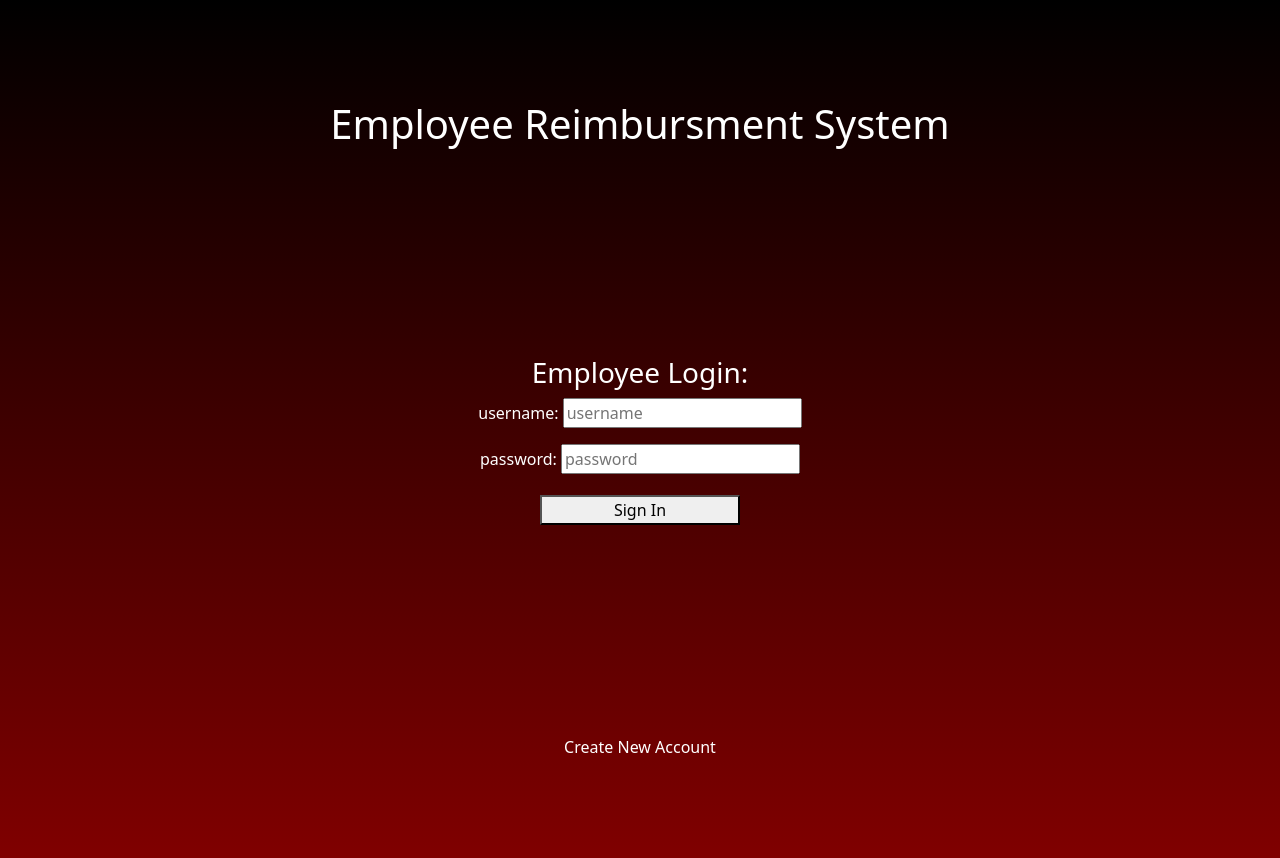
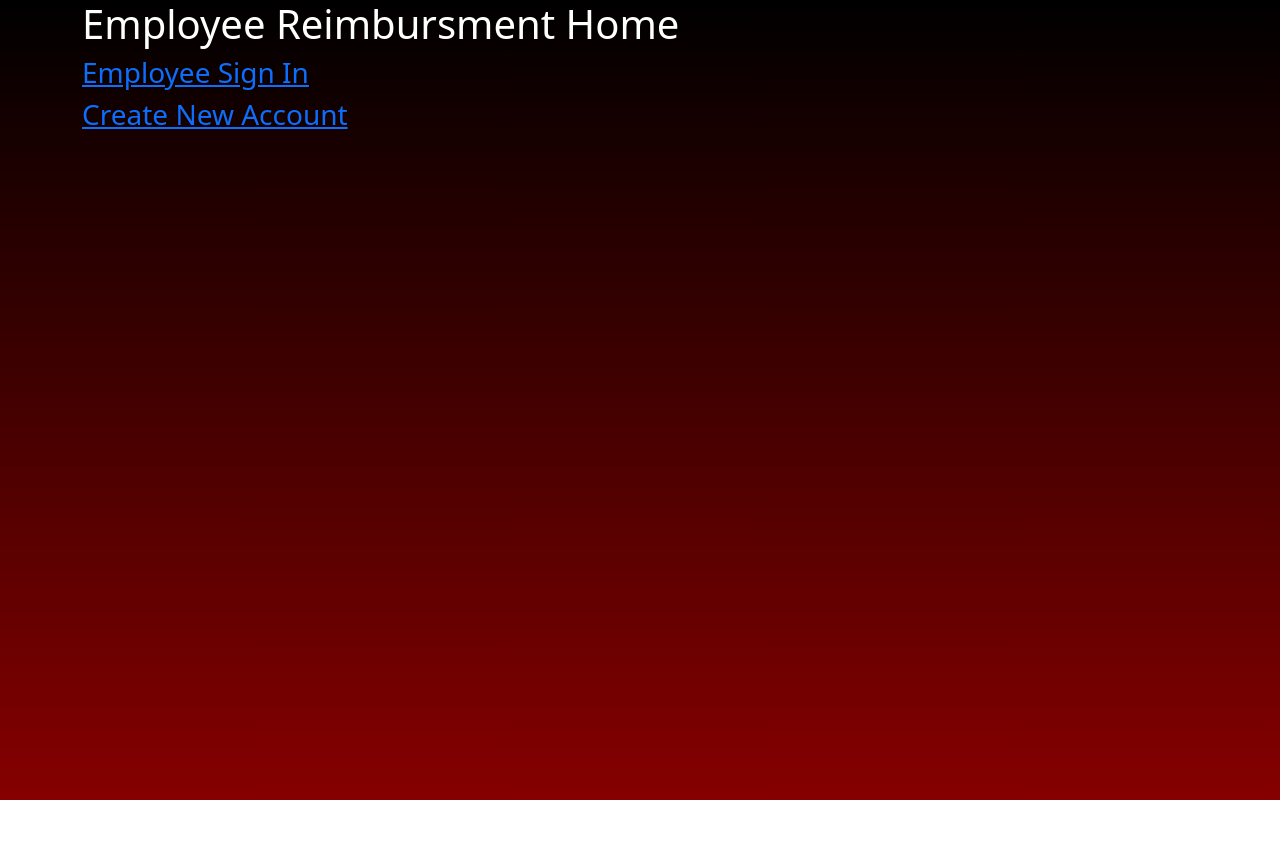
Before and after one commit to Smitty0078/RevatureLabs, an Angular app in the folder project_01_ERS/angular-front-end/: page / in a window 1280 px wide. Shown: the top 858 px of the page. After the commit the page ends 800 px from the top, so only its background shows below. Built offline with nearby package versions, Linux system fonts and the light colour scheme.

Commit message:
added routing to home page

```diff
--- a/project_01_ERS/angular-front-end/src/app/app.component.html
+++ b/project_01_ERS/angular-front-end/src/app/app.component.html
@@ -1,3 +1,4 @@
-<app-employee-signin></app-employee-signin>
+<!-- <app-employee-signin></app-employee-signin> -->
 <!-- <app-create-new-account></app-create-new-account> -->
 <!-- <app-home></app-home> -->
+<router-outlet></router-outlet>
--- a/project_01_ERS/angular-front-end/src/app/employee-signin/employee-signin.component.ts
+++ b/project_01_ERS/angular-front-end/src/app/employee-signin/employee-signin.component.ts
@@ -19,9 +19,12 @@ export class EmployeeSigninComponent implements OnInit {
     this.http.post('http://localhost:8020/employee-reimbursment-system01/login',
                     JSON.stringify({username: form.value.username, password: form.value.password}))
                     .subscribe({
-                      next:(data)=>{
-                        console.log(data
-                        )},
+                      next:(data:any)=>{
+                        console.log(data)
+                        if(data.status === 'success'){
+                          localStorage.setItem("username", form.value.username)
+                        }
+                        },
                     })
   }
 
--- a/project_01_ERS/angular-front-end/src/app/home/home.component.html
+++ b/project_01_ERS/angular-front-end/src/app/home/home.component.html
@@ -1 +1,14 @@
-<p>home works!</p>
+<div class="container">
+
+    <div class="row">
+        <h1>Employee Reimbursment Home</h1>
+    </div>
+    <div class="row">
+        <h3><a routerLink="login">Employee Sign In</a></h3>
+    </div>
+    <div class="row">
+        <h3><a routerLink="create">Create New Account</a></h3>
+    </div>
+    <router-outlet></router-outlet>
+
+</div>
```
Also changed, not shown: project_01_ERS/angular-front-end/src/app/app.module.ts (+8 -8 lines).
